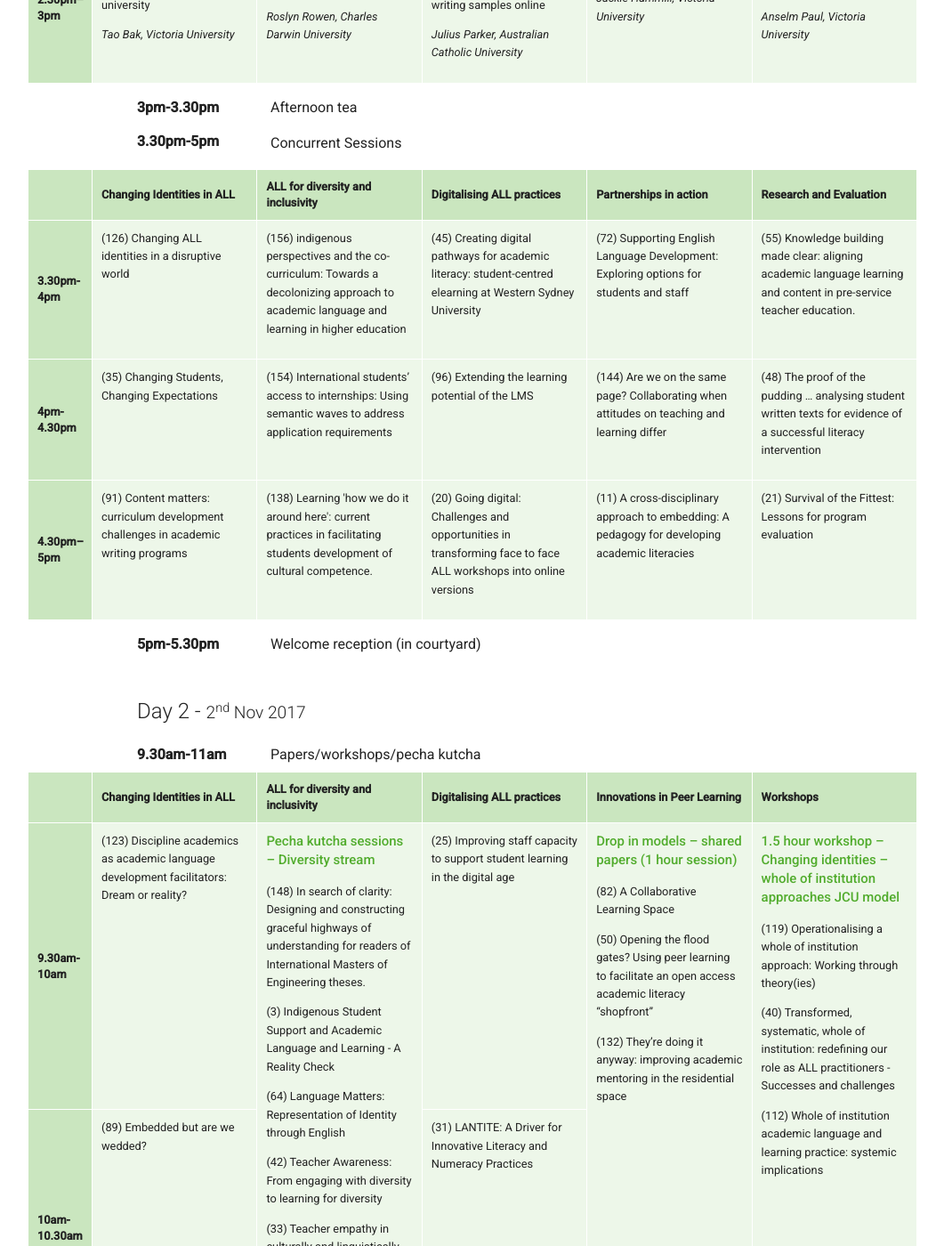
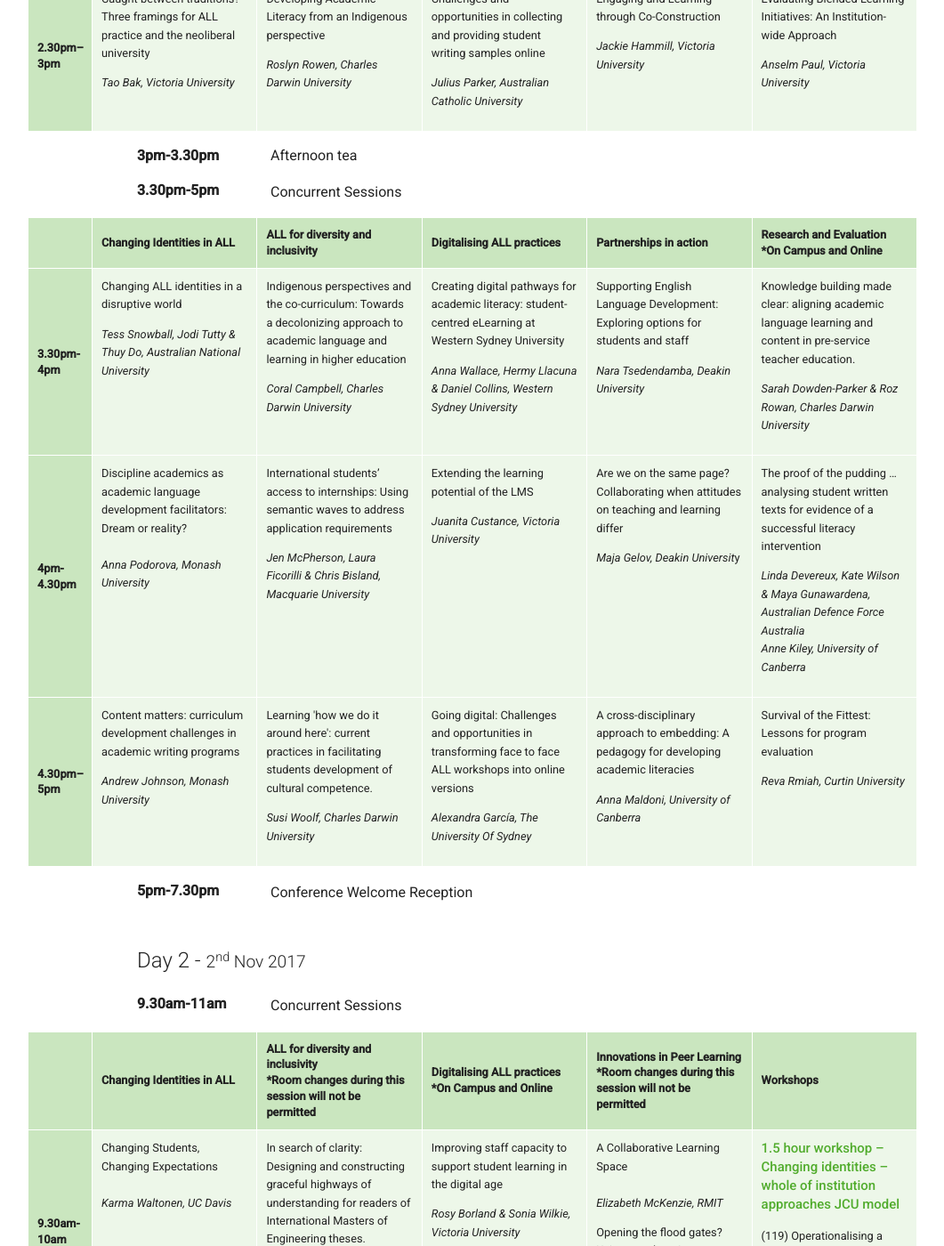
Before and after one commit to aallconference2017/aallconference2017.github.io, a Jekyll site: the page built from program/index.html, in a window 1280 px wide and 1400 px high, scrolled down 1874 px. Shown: the whole window at 89% size, without its empty margins (113-1174 px from the left). Built offline with Jekyll 4.4.1, drawn with Linux system fonts in a browser that asks for light colours; some of the changed text lies outside the part shown.

Commit message:
Updated 'program/index.html' via CloudCannon

```diff
--- a/program/index.html
+++ b/program/index.html
@@ -11,8 +11,8 @@ show_jump_links: true
         <h2>Day 1 - <small>1<sup>st</sup> Nov 2017</small></h2>
         <ul class="program">
             <li><span class="time editable">9am-10am</span> <div class="session editable">Registration Opens</div></li>
-            <li><span class="time editable">10am-11am</span> <div class="session editable"><p>Conference Opening:<br />Welcome to Country, Wathaurong Community Member<b>&nbsp;</b></p></div></li>
-            <li><span class="time editable">11am-12pm</span> <div class="session editable">Keynote</div></li>
+            <li><span class="time editable">10am-11am</span> <div class="session editable"><p>Conference Opening:<br />Welcome to Country, Wathaurong Community Member<b>&nbsp;</b><br />Professor Beverly Oliver, Deputy-Vice Chancellor (Education) Deakin University</p></div></li>
+            <li><span class="time editable">11am-12pm</span> <div class="session editable"><p>Keynote Speaker<br /><a href="/keynote-speakers/">Ursula Wingate</a>, Senior Lecturer Language Education, Kings College London</p></div></li>
             <li><span class="time editable">12pm-1pm</span> <div class="session editable">Lunch</div></li>
             <li><span class="time editable">1pm-3pm</span> <div class="session editable">Concurrent Sessions</div>
                 <div class="scrollbox">
@@ -75,80 +75,66 @@ show_jump_links: true
                                 <th class="editable">ALL for diversity and inclusivity</th>
                                 <th class="editable">Digitalising ALL practices</th>
                                 <th class="editable">Partnerships in action</th>
-                                <th class="editable">Research and Evaluation</th>
+                                <th class="editable">Research and Evaluation *On Campus and Online</th>
                             </tr>
                         </thead>
                         <tbody>
                             <tr>
                                 <th class="editable">3.30pm-4pm</th>
-                                <td><div class="editable"><p>(126) Changing ALL identities in a disruptive world</p></div></td>
-                                <td><div class="editable"><p>(156) indigenous perspectives and the co-curriculum: Towards a decolonizing approach to academic language and learning in higher education</p></div></td>
-                                <td><div class="editable"><p>(45) Creating digital pathways for academic literacy: student-centred elearning at Western Sydney University</p></div></td>
-                                <td><div class="editable"><p>(72) Supporting English Language Development: Exploring options for students and staff</p></div></td>
-                                <td><div class="editable"><p>(55) Knowledge building made clear: aligning academic language learning and content in pre-service teacher education.</p></div></td>
+                                <td><div class="editable"><p>Changing ALL identities in a disruptive world</p><p><em>Tess Snowball, Jodi Tutty &amp; Thuy Do, Australian National University</em></p></div></td>
+                                <td><div class="editable"><p>Indigenous perspectives and the co-curriculum: Towards a decolonizing approach to academic language and learning in higher education</p><p><em>Coral Campbell, Charles Darwin University</em></p></div></td>
+                                <td><div class="editable"><p>Creating digital pathways for academic literacy: student-centred eLearning at Western Sydney University</p><p><em>Anna Wallace, Hermy Llacuna &amp; Daniel Collins, Western Sydney University</em></p></div></td>
+                                <td><div class="editable"><p>Supporting English Language Development: Exploring options for students and staff</p><p><em>Nara Tsedendamba, Deakin University</em></p></div></td>
+                                <td><div class="editable"><p>Knowledge building made clear: aligning academic language learning and content in pre-service teacher education.</p><p><em>Sarah Dowden-Parker &amp; Roz Rowan, Charles Darwin University</em></p></div></td>
                             </tr>
                             <tr>
                                 <th class="editable">4pm-4.30pm</th>
-                                <td><div class="editable"><p>(35) Changing Students, Changing Expectations</p></div></td>
-                                <td><div class="editable"><p>(154) International students’ access to internships: Using semantic waves to address application requirements</p></div></td>
-                                <td><div class="editable"><p>(96) Extending the learning potential of the LMS</p></div></td>
-                                <td><div class="editable"><p>(144) Are we on the same page? Collaborating when attitudes on teaching and learning differ</p></div></td>
-                                <td><div class="editable"><p>(48) The proof of the pudding … analysing student written texts for evidence of a successful literacy intervention</p></div></td>
+                                <td><div class="editable"><p>Discipline academics as academic language development facilitators: Dream or reality?<br /><br /><em>Anna Podorova, Monash University</em></p></div></td>
+                                <td><div class="editable"><p>International students&rsquo; access to internships: Using semantic waves to address application requirements</p><p><em>Jen McPherson, Laura Ficorilli &amp; Chris Bisland, Macquarie University</em></p></div></td>
+                                <td><div class="editable"><p>Extending the learning potential of the LMS</p><p><em>Juanita Custance, Victoria University</em></p></div></td>
+                                <td><div class="editable"><p>Are we on the same page? Collaborating when attitudes on teaching and learning differ</p><p><em>Maja Gelov, Deakin Universit</em>y</p></div></td>
+                                <td><div class="editable"><p>The proof of the pudding &hellip; analysing student written texts for evidence of a successful literacy intervention</p><p><em>Linda Devereux, Kate Wilson &amp; Maya Gunawardena, Australian Defence Force Australia<br />Anne Kiley, University of Canberra</em></p></div></td>
                             </tr>
                             <tr>
                                 <th class="editable">4.30pm–5pm</th>
-                                <td><div class="editable"><p>(91) Content matters: curriculum development challenges in academic writing programs</p></div></td>
-                                <td><div class="editable"><p>(138) Learning &#39;how we do it around here&#39;: current practices in facilitating students development of cultural competence.</p></div></td>
-                                <td><div class="editable"><p>(20) Going digital: Challenges and opportunities in transforming face to face ALL workshops into online versions</p></div></td>
-                                <td><div class="editable"><p>(11) A cross-disciplinary approach to embedding: A pedagogy for developing academic literacies</p></div></td>
-                                <td><div class="editable"><p>(21) Survival of the Fittest: Lessons for program evaluation</p></div></td>
+                                <td><div class="editable"><p>Content matters: curriculum development challenges in academic writing programs</p><p><em>Andrew Johnson, Monash University</em></p></div></td>
+                                <td><div class="editable"><p>Learning 'how we do it around here': current practices in facilitating students development of cultural competence.</p><p><em>Susi Woolf, Charles Darwin University</em></p></div></td>
+                                <td><div class="editable"><p>Going digital: Challenges and opportunities in transforming face to face ALL workshops into online versions</p><p><em>Alexandra Garc&iacute;a, The University Of Sydney</em></p></div></td>
+                                <td><div class="editable"><p>A cross-disciplinary approach to embedding: A pedagogy for developing academic literacies</p><p><em>Anna Maldoni, University of Canberra</em></p></div></td>
+                                <td><div class="editable"><p>Survival of the Fittest: Lessons for program evaluation</p><p><em>Reva Rmiah, Curtin University</em></p></div></td>
                             </tr>
                         </tbody>
                     </table>
                 </div>
             </li>
-            <li><span class="time editable">5pm-5.30pm</span> <div class="session editable">Welcome reception (in courtyard)</div></li>
+            <li><span class="time editable">5pm-7.30pm</span> <div class="session editable"><p>Conference Welcome Reception</p></div></li>
         </ul>
 
         <h2>Day 2 - <small>2<sup>nd</sup> Nov 2017</small></h2>
         <ul class="program">
-            <li><span class="time editable">9.30am-11am</span> <div class="session editable">Papers/workshops/pecha kutcha</div>
+            <li><span class="time editable">9.30am-11am</span> <div class="session editable"><p>Concurrent Sessions</p></div>
                 <div class="scrollbox">
                     <table>
                         <thead>
                             <tr>
                                 <th class="editable"></th>
                                 <th class="editable">Changing Identities in ALL</th>
-                                <th class="editable">ALL for diversity and inclusivity</th>
-                                <th class="editable">Digitalising ALL practices</th>
-                                <th class="editable">Innovations in Peer Learning</th>
+                                <th class="editable">ALL for diversity and inclusivity &nbsp; &nbsp; &nbsp; &nbsp; &nbsp; &nbsp; &nbsp; &nbsp; &nbsp; &nbsp; &nbsp; *Room changes during this session will not be permitted</th>
+                                <th class="editable">Digitalising ALL practices *On Campus and Online</th>
+                                <th class="editable">Innovations in Peer Learning *Room changes during this session will not be permitted</th>
                                 <th class="editable">Workshops</th>
                             </tr>
                         </thead>
                         <tbody>
                             <tr>
                                 <th class="editable">9.30am-10am</th>
-                                <td><div class="editable"><p>(123) Discipline academics as academic language development facilitators: Dream or reality?</p></div></td>
+                                <td><div class="editable"><p>Changing Students, Changing Expectations<br /><br /><em>Karma Waltonen, UC Davis</em></p></div></td>
                                 <td rowspan="3">
-                                    <div class="editable">
-                                        <h3>Pecha kutcha sessions – Diversity stream</h3>
-                                        <p>(148) In search of clarity: Designing and constructing graceful highways of understanding for readers of International Masters of Engineering theses.</p>
-                                        <p>(3) Indigenous Student Support and Academic Language and Learning - A Reality Check</p>
-                                        <p>(64) Language Matters: Representation of Identity through English</p>
-                                        <p>(42) Teacher Awareness: From engaging with diversity to learning for diversity</p>
-                                        <p>(33) Teacher empathy in culturally and linguistically diverse educational settings: Insights from English language teaching</p>
-                                        <p>(105) The Development of Intercultural Competency (ICC): celebrating diversity in the classroom</p>
-                                        <p>(2) The human face of international education: The potential effect of learning anxiety on international students studying at Australian tertiary institutions</p>
-                                    </div>
+                                    <div class="editable"><p>In search of clarity: Designing and constructing graceful highways of understanding for readers of International Masters of Engineering theses.</p><p><br /><em>Coral Campbell, Charles Darwin University</em></p><p>Indigenous Student Support and Academic Language and Learning - A Reality Check<br /><br /><em>Ganesh Koramannil, Charles Darwin University</em></p><p>Teacher Awareness: From engaging with diversity to learning for diversity<br /><br /><em>Susan Brooman-Jones, University of Technology Sydney</em></p><p>The human face of international education: The potential effect of learning anxiety on international students studying at Australian tertiary institutions<br /><br /><em>Richard Hewison, Edith Cowan College</em></p></div>
                                 </td>
-                                <td><div class="editable"><p>(25) Improving staff capacity to support student learning in the digital age</p></div></td>
+                                <td><div class="editable"><p>Improving staff capacity to support student learning in the digital age</p><p><em>Rosy Borland &amp; Sonia Wilkie, Victoria University </em></p></div></td>
                                 <td rowspan="2">
-                                    <div class="editable">
-                                        <h3>Drop in models – shared papers (1 hour session)</h3>
-                                        <p>(82) A Collaborative Learning Space</p>
-                                        <p>(50) Opening the flood gates? Using peer learning to facilitate an open access academic literacy “shopfront”</p>
-                                        <p>(132) They’re doing it anyway: improving academic mentoring in the residential space</p>
-                                    </div>
+                                    <div class="editable"><p>A Collaborative Learning Space<br /><br /><em>Elizabeth McKenzie, RMIT</em></p><p>Opening the flood gates? Using peer learning to facilitate an open access academic literacy &ldquo;shopfront&rdquo;<br /><em>Emma Joel, Catherine Chinnery-Doyle, Michael Kilmister &amp; Meg Vertigan, University of Newcastle</em></p><p>They&rsquo;re doing it anyway: improving academic mentoring in the residential space&nbsp;<br /><em>Tess Snowball, Vivien Silvey &amp; Jay Woodhams, Australian National University</em></p></div>
                                 </td>
                                 <td rowspan="3">
                                     <div class="editable">
@@ -161,13 +147,13 @@ show_jump_links: true
                             </tr>
                             <tr>
                                 <th class="editable">10am-10.30am</th>
-                                <td><div class="editable"><p>(89) Embedded but are we wedded?</p></div></td>
-                                <td><div class="editable"><p>(31) LANTITE: A Driver for Innovative Literacy and Numeracy Practices</p></div></td>
+                                <td><div class="editable"><p>Embedded but are we wedded?</p><p><em>Caroline Wright-Neville, Deakin University</em></p></div></td>
+                                <td><div class="editable"><p>LANTITE: A Driver for Innovative Literacy and Numeracy Practices</p><p><em>Margaret Bardon, Trevor Lanna, Alice Lee,&nbsp; Kate Nolan, Katia Salem &amp; Laurent Seibert, Australian Catholic Universit</em>y</p></div></td>
                             </tr>
                             <tr>
                                 <th class="editable">10.30am–11am</th>
-                                <td><div class="editable"><p>35The Rules above the Bed: ALL as Hospitality</p></div></td>
-                                <td><div class="editable"><p>(98) More than ticking boxes: digital learning as a meaningful solution to policy and procedure</p></div></td>
+                                <td><div class="editable"><p>A new undergraduate first year:&nbsp; Blended, flipped and engaging&hellip; timetabling is not a problem!<br /><br /><em>Fiona Henderson, Victoria University</em></p></div></td>
+                                <td><div class="editable"><p>More than ticking boxes: digital learning as a meaningful solution to policy and procedure</p><p><em>Vanessa Todd &amp; Tessa Green, Macquarie University</em></p></div></td>
                                 <td><div class="editable"><p>(81) Blurred boundaries: an investigation of the roles of Student Writing Mentors and Language and Learning Advisers</p></div></td>
                             </tr>
                         </tbody>
```
